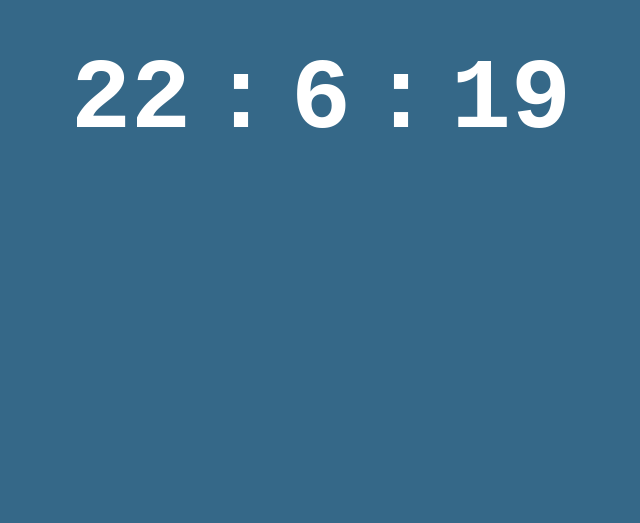
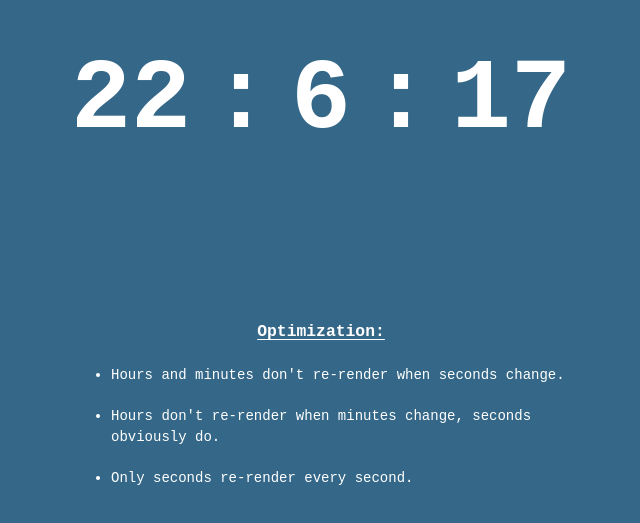
Before and after one commit to priyanshitaneja/realTimeClock, a React (Create React App) app: page / in a window 1280 px wide. Shown: the part 173-696 px from the top of the page, without its empty margins (319-959 px from the left). Built offline with nearby package versions, Linux system fonts and the light colour scheme.

Commit message:
optimisation handled

```diff
--- a/public/styles.css
+++ b/public/styles.css
@@ -21,3 +21,18 @@ h1 {
   flex-direction: row;
   justify-content: space-between;
 }
+
+.optimization {
+  margin: 150px auto 50px;
+}
+
+.optimisation-heading {
+  text-decoration: underline;
+  text-underline-offset: 3px;
+}
+
+.optimisation-list li {
+  padding: 10px 0;
+  line-height: 1.5;
+  text-align: left;
+}
--- a/src/components/App.jsx
+++ b/src/components/App.jsx
@@ -1,5 +1,6 @@
 import React from "react";
 import Clock from "./Clock";
+import Optimization from "./Optimization";
 
 function App() {
   console.log("App rendered");
@@ -7,6 +8,7 @@ function App() {
   return (
     <div className="container">
       <Clock />
+      <Optimization />
     </div>
   );
 }
--- /dev/null
+++ b/src/components/Optimization.jsx
@@ -0,0 +1,19 @@
+import React from "react";
+
+const Optimization = () => {
+  console.log("Optimization content rerendered");
+  return (
+    <div className="optimization">
+      <h3 className="optimisation-heading">Optimization:</h3>
+      <ul className="optimisation-list">
+        <li>Hours and minutes don't re-render when seconds change.</li>
+        <li>
+          Hours don't re-render when minutes change, seconds obviously do.
+        </li>
+        <li>Only seconds re-render every second.</li>
+      </ul>
+    </div>
+  );
+};
+
+export default React.memo(Optimization);
```
